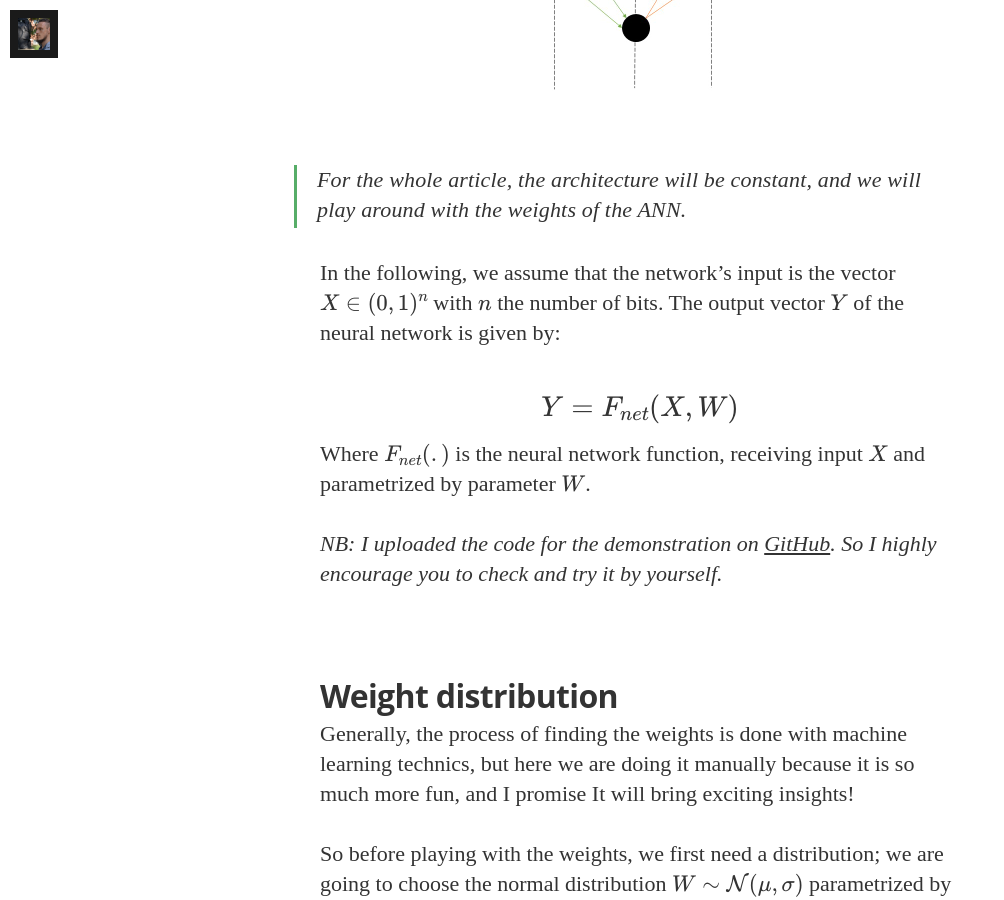
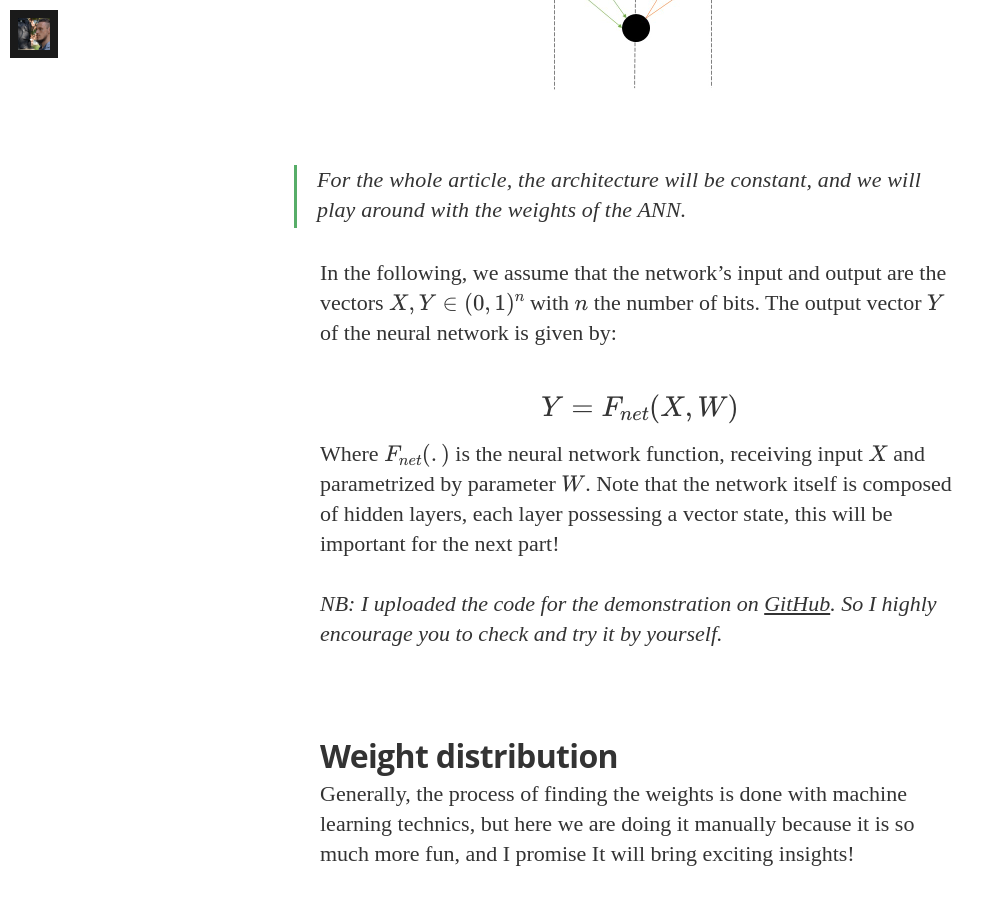
Before and after one commit to ManuNeuro/EmmanuelCalvet, a Jekyll site: the page built from _posts/2022-09-24-whitepaper-p2.md, in a window 1280 px wide and 900 px high, scrolled down 2342 px. Shown: the whole window, without its empty margins (0-1004 px from the left). Built offline with Jekyll 4.4.1, drawn with Linux system fonts in a browser that asks for light colours; nearby versions of some CDN libraries; some web fonts are replaced; formulas are drawn with MathJax 3; comment, search, counter and statistics services are not loaded.

Commit message:
Update 2022-09-24-whitepaper-p2.md

```diff
--- a/_posts/2022-09-24-whitepaper-p2.md
+++ b/_posts/2022-09-24-whitepaper-p2.md
@@ -51,11 +51,11 @@ net = NeuralNetwork(inputSize, hiddenSize, outputSize, nbHiddenLayer)
 
 > For the whole article, the architecture will be constant, and we will play around with the weights of the ANN.
 
-In the following, we assume that the network's input is the vector $X \in (0, 1)^n$ with $n$ the number of bits. The output vector $Y$ of the neural network is given by:
+In the following, we assume that the network's input and output are the vectors $X, Y \in (0, 1)^n$ with $n$ the number of bits. The output vector $Y$ of the neural network is given by:
 
 $$\LARGE Y=F_{net}(X, W)$$
 
-Where $F_{net}(.)$ is the neural network function, receiving input $X$ and parametrized by parameter $W$.
+Where $F_{net}(.)$ is the neural network function, receiving input $X$ and parametrized by parameter $W$. Note that the network itself is composed of hidden layers, each layer possessing a vector state, this will be important for the next part!
 
 *NB: I uploaded the code for the demonstration on [GitHub](https://github.com/ManuNeuro/whitepaper.git). So I highly encourage you to check and try it by yourself.*
 
```
